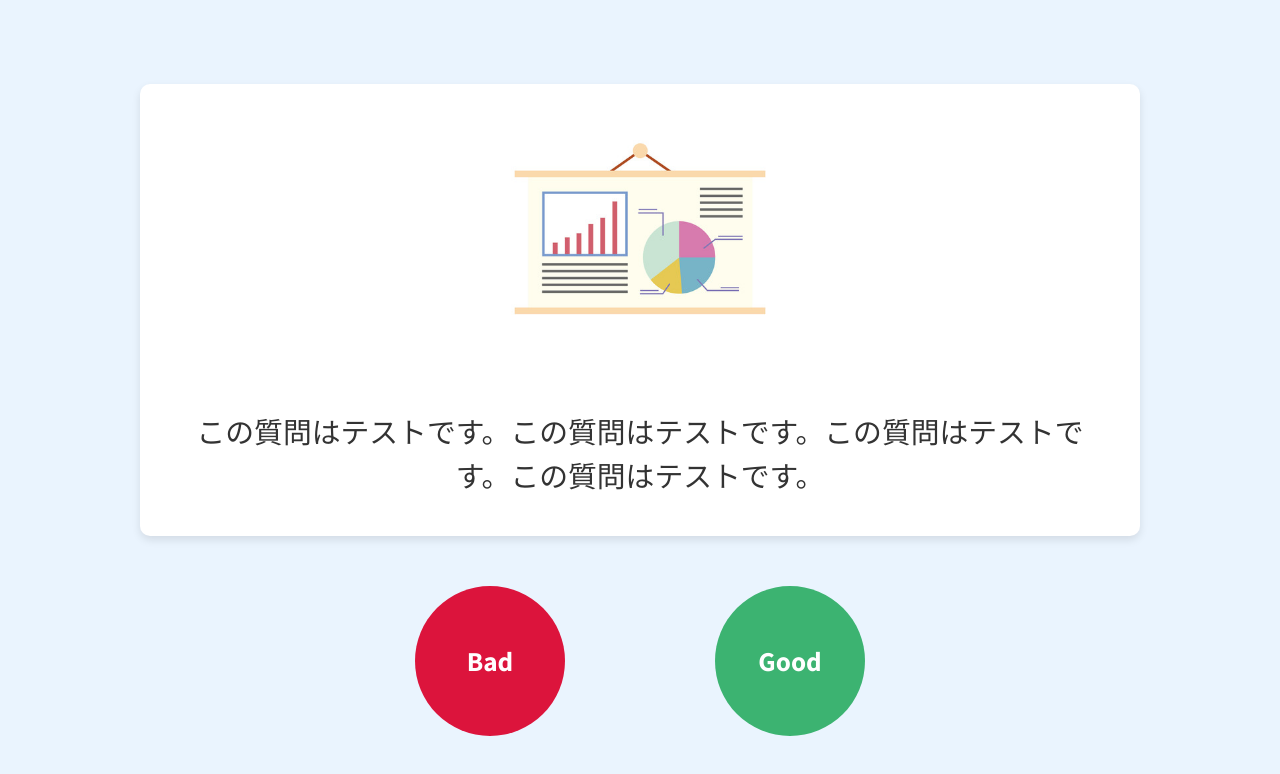
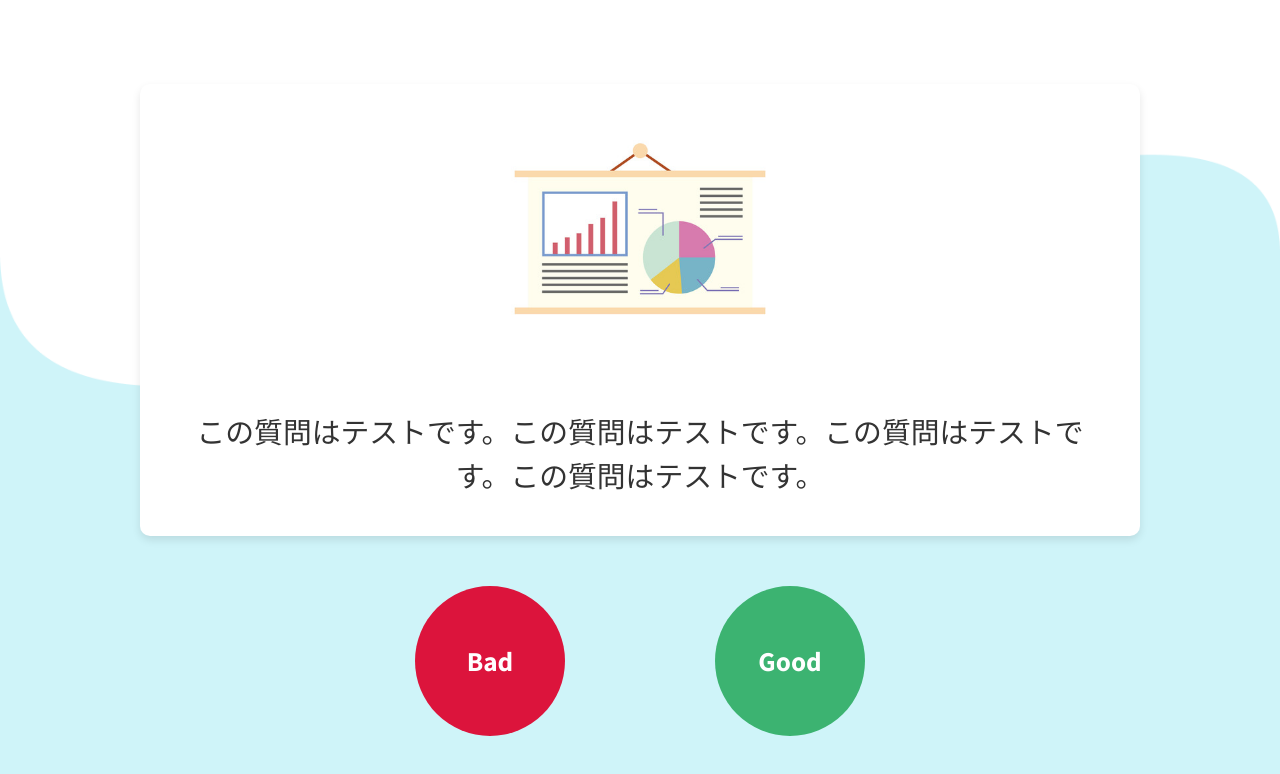
Before and after one commit to kapibara-tornado/frontend-app, a Next.js app: page /play in a window 1280 px wide. Shown: the top 774 px of the page. Built offline with nearby package versions, Linux system fonts and the light colour scheme.

Commit message:
add: question background

```diff
--- a/src/app/play/page.tsx
+++ b/src/app/play/page.tsx
@@ -35,14 +35,15 @@ function Play() {
 export default Play;
 
 const Wrapper = styled.div`
+  background-image: url(/backgroundImage/questionBackground.png);
+  background-repeat: no-repeat;
+  background-size: cover;
   display: flex;
   flex-direction: column;
   justify-content: center;
   align-items: center;
   min-height: 100vh;
-  background-color: #eaf4fe;
-  padding: 20px;
-`;
+  `;
 
 const QuestionArea = styled.div`
   background-color: #fff;
```
Also changed, not shown: public/backgroundImage/questionBackground.png (added).
